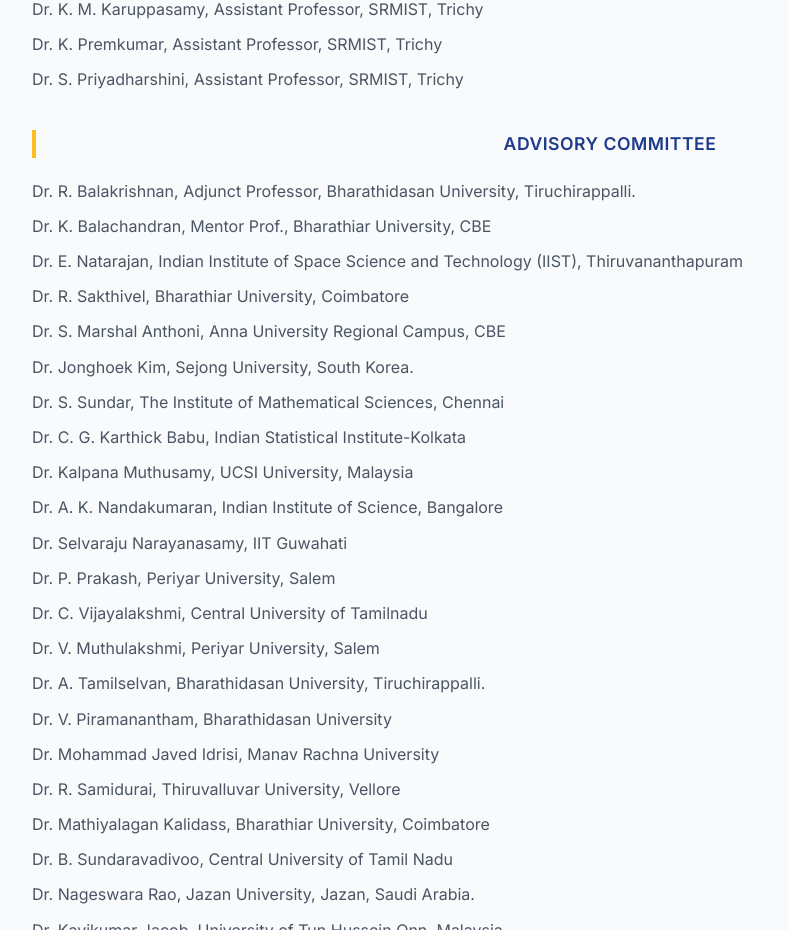
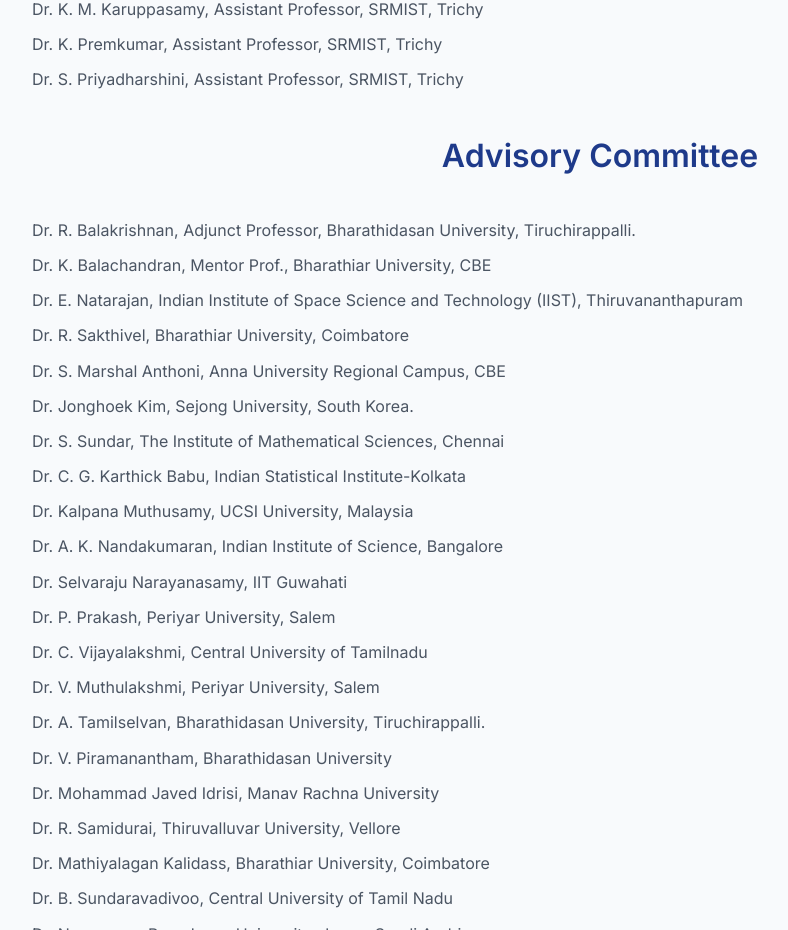
Before and after one commit to shaktivel07/mathsconf, a plain HTML site: page index.html in a window 1280 px wide. Shown: the part 4617-5547 px from the top of the page, without its empty margins (40-828 px from the left). Drawn offline with Linux system fonts and the light colour scheme.

Commit message:
Update index.html

```diff
--- a/index.html
+++ b/index.html
@@ -671,7 +671,8 @@ journals.
 
         <div class="committee-group">
 
-         <h4 style="text-align: center;">Advisory Committee</h4>
+        <h2 class="section-title">Advisory Committee</h2>
+
             <ul class="member-list">
                  <li>Dr. R. Balakrishnan, Adjunct Professor, Bharathidasan University, Tiruchirappalli.</li>
 <li>Dr. K. Balachandran, Mentor Prof., Bharathiar University, CBE</li>
```
